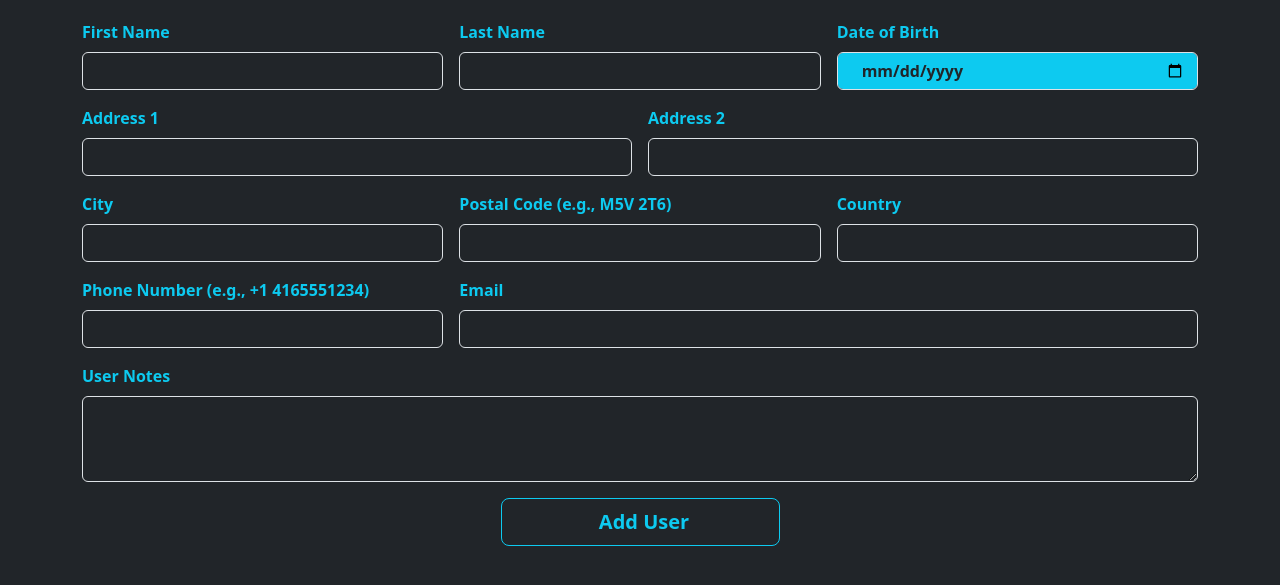
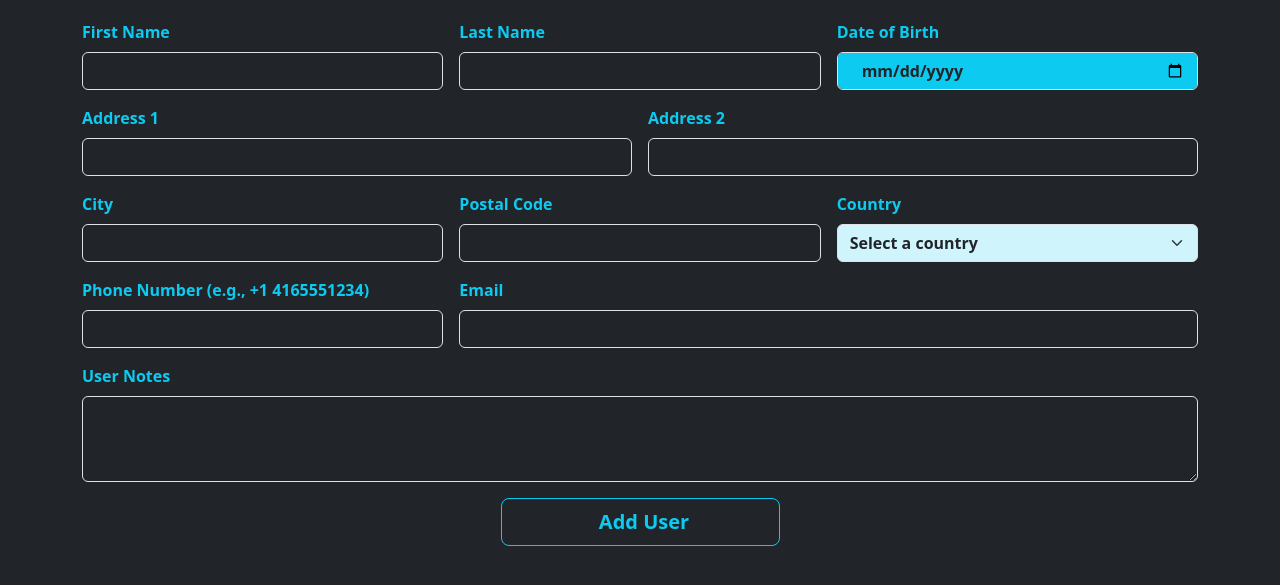
Before and after one commit to nozoinho/user-management-system, a Node server app: page /users/new in a window 1280 px wide. Shown: the part 196-781 px from the top of the page. Run offline with Node 20, Linux system fonts and the light colour scheme; some libraries are stand-ins or nearby versions.

Commit message:
Adding extra validations and udating country field

```diff
--- a/models/User.js
+++ b/models/User.js
@@ -8,7 +8,7 @@ const userSchema = new mongoose.Schema({
   address1: { type: String, required: true },
   address2: { type: String },
   city: { type: String, required: true },
-  postalCode: { type: String },
+  postalCode: { type: String, required: true },
   country: { type: String, required: true },
   phoneNumber: { type: String, required: true, unique: true },
   email: { type: String, required: true, unique: true },
--- a/server.js
+++ b/server.js
@@ -21,6 +21,12 @@ app.engine('hbs', hbs.engine);
 app.set('view engine', 'hbs');
 app.set('views', path.join(__dirname, 'views'));
 
+
+// Register helper eq
+hbs.handlebars.registerHelper('eq', function(a, b) {
+  return a === b;
+});
+
 // Middlewares
 app.use(express.urlencoded({ extended: true })); // Parse form data
 app.use(methodOverride('_method')); // Enable PUT and DELETE via forms
--- a/views/partials/_form_fields.hbs
+++ b/views/partials/_form_fields.hbs
@@ -5,9 +5,9 @@
         First Name
       </label>
       <input type="text" class="form-control bg-dark text-light rounded"
-             id="firstName" name="firstName" value="{{user.firstName}}" required>
+             id="firstName" name="firstName" value="{{user.firstName}}" pattern="[A-Za-z\s'-]+" required>
       <div class="invalid-feedback">
-        Please enter a first name.
+        Please enter a valid first name.
       </div>
     </div>
     <div class="col-md-4">
@@ -15,9 +15,9 @@
         Last Name
       </label>
       <input type="text" class="form-control bg-dark text-light rounded"
-             id="lastName" name="lastName" value="{{user.lastName}}" required>
+             id="lastName" name="lastName" value="{{user.lastName}}" pattern="[A-Za-z\s'-]+" required>
       <div class="invalid-feedback">
-        Please enter a last name.
+        Please enter a valid last name.
       </div>
     </div>
     <div class="col-md-4">
@@ -41,7 +41,7 @@
       <input type="text" class="form-control bg-dark text-light rounded"
              id="address1" name="address1" value="{{user.address1}}" required>
       <div class="invalid-feedback">
-        Please enter address 1.
+        Please enter an address.
       </div>
     </div>
     <div class="col-md-6">
@@ -60,29 +60,51 @@
         City
       </label>
       <input type="text" class="form-control bg-dark text-light rounded"
-             id="city" name="city" value="{{user.city}}" required>
+             id="city" name="city" value="{{user.city}}" pattern="[A-Za-z\s'-]+" required>
       <div class="invalid-feedback">
-        Please enter a city.
+        Please enter a valid city.
       </div>
     </div>
     <div class="col-md-4">
       <label for="postalCode" class="form-label fw-semibold {{#if user._id}}text-warning{{else}}text-info{{/if}}">
-        Postal Code (e.g., M5V 2T6)
+        Postal Code
       </label>
       <input type="text" class="form-control bg-dark text-light rounded"
-             id="postalCode" name="postalCode" value="{{user.postalCode}}" required>
+             id="postalCode" name="postalCode" value="{{user.postalCode}}" pattern="[A-Za-z0-9 ]{3,10}" required>
       <div class="invalid-feedback">
-        Please enter a postal code.
+        Please enter a valid postal code.
       </div>
     </div>
     <div class="col-md-4">
       <label for="country" class="form-label fw-semibold {{#if user._id}}text-warning{{else}}text-info{{/if}}">
         Country
       </label>
-      <input type="text" class="form-control bg-dark text-light rounded"
-             id="country" name="country" value="{{user.country}}" required>
+      <select class="form-select {{#if user._id}}bg-warning-subtle text-dark fw-bold{{else}}bg-info-subtle text-dark fw-bold{{/if}} rounded"
+              id="country" name="country" required>
+        <option value="" disabled {{#unless user.country}}selected{{/unless}}>Select a country</option>
+        <option value="Canada" {{#if (eq user.country "Canada")}}selected{{/if}}>Canada</option>
+        <option value="United States" {{#if (eq user.country "United States")}}selected{{/if}}>United States</option>
+        <option value="Mexico" {{#if (eq user.country "Mexico")}}selected{{/if}}>Mexico</option>
+        <option value="United Kingdom" {{#if (eq user.country "United Kingdom")}}selected{{/if}}>United Kingdom</option>
+        <option value="Germany" {{#if (eq user.country "Germany")}}selected{{/if}}>Germany</option>
+        <option value="France" {{#if (eq user.country "France")}}selected{{/if}}>France</option>
+        <option value="Italy" {{#if (eq user.country "Italy")}}selected{{/if}}>Italy</option>
+        <option value="Spain" {{#if (eq user.country "Spain")}}selected{{/if}}>Spain</option>
+        <option value="Japan" {{#if (eq user.country "Japan")}}selected{{/if}}>Japan</option>
+        <option value="China" {{#if (eq user.country "China")}}selected{{/if}}>China</option>
+        <option value="India" {{#if (eq user.country "India")}}selected{{/if}}>India</option>
+        <option value="Brazil" {{#if (eq user.country "Brazil")}}selected{{/if}}>Brazil</option>
+        <option value="Argentina" {{#if (eq user.country "Argentina")}}selected{{/if}}>Argentina</option>
+        <option value="South Africa" {{#if (eq user.country "South Africa")}}selected{{/if}}>South Africa</option>
+        <option value="Australia" {{#if (eq user.country "Australia")}}selected{{/if}}>Australia</option>
+        <option value="New Zealand" {{#if (eq user.country "New Zealand")}}selected{{/if}}>New Zealand</option>
+        <option value="Netherlands" {{#if (eq user.country "Netherlands")}}selected{{/if}}>Netherlands</option>
+        <option value="Sweden" {{#if (eq user.country "Sweden")}}selected{{/if}}>Sweden</option>
+        <option value="Norway" {{#if (eq user.country "Norway")}}selected{{/if}}>Norway</option>
+        <option value="Switzerland" {{#if (eq user.country "Switzerland")}}selected{{/if}}>Switzerland</option>
+      </select>
       <div class="invalid-feedback">
-        Please enter a country.
+        Please select a country.
       </div>
     </div>
   </div>
```
